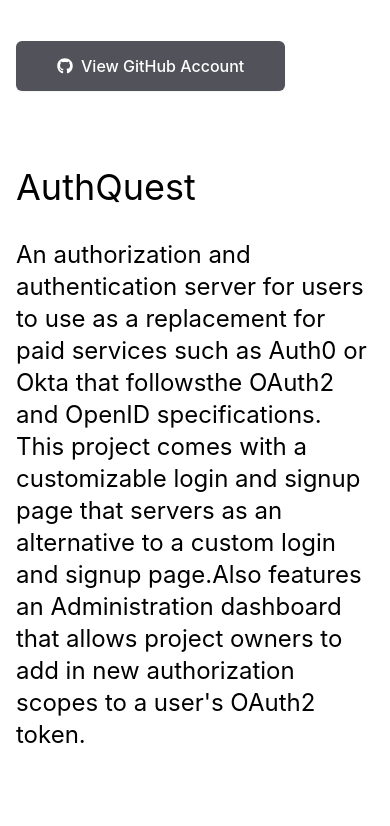
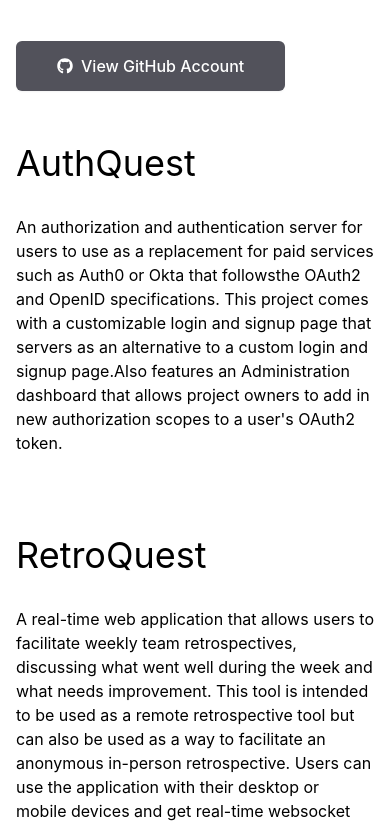
Before and after one commit to Druage/leelazarecky, a Next.js app: page / in a window 390 px wide. Shown: the part 1313-2139 px from the top of the page. Built offline with nearby package versions, Linux system fonts and the light colour scheme.

Commit message:
tweaks some mobile sizes

```diff
--- a/pages/components/OpenSourceProjects.tsx
+++ b/pages/components/OpenSourceProjects.tsx
@@ -93,14 +93,14 @@ export default function OpenSourceProjects() {
         </Link>
       </div>
 
-      <div className={"mt-8 flex flex-col gap-12"}>
+      <div className={"mt-2 flex flex-col gap-12 md:mt-8"}>
         {projects.map((it) => (
           <div key={it.name} className={"w-full"}>
             <h1 className={"py-8 text-4xl font-normal md:text-7xl"}>
               {it.name}
             </h1>
             <div>{it.githubLink}</div>
-            <div className={"text-2xl"}>{it.description}</div>
+            <div className={"text-1xl md:text-2xl"}>{it.description}</div>
             {/*<Image*/}
             {/*  src={it.image.src}*/}
             {/*  height={it.image.height}*/}
```
